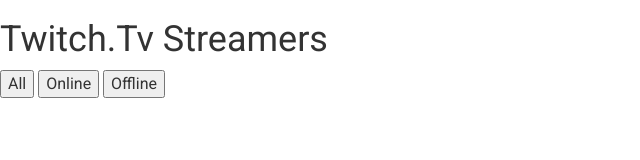
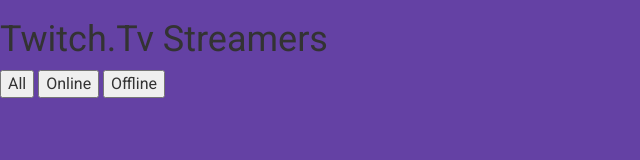
Before and after one commit to Auna-Carpanzano/TwitchTV-Streamers, a plain HTML site: page index.html in a window 1280 px wide. Shown: the whole page, without its empty margins (0-640 px from the left). Drawn offline with nearby package versions, Linux system fonts and the light colour scheme.

Commit message:
Set background-color of body

```diff
--- a/styles.css
+++ b/styles.css
@@ -3,4 +3,5 @@
 body {
   font-family: 'Roboto', sans-serif;
   font-size: 16px;
+  background-color: #6441A4;
 }
```
